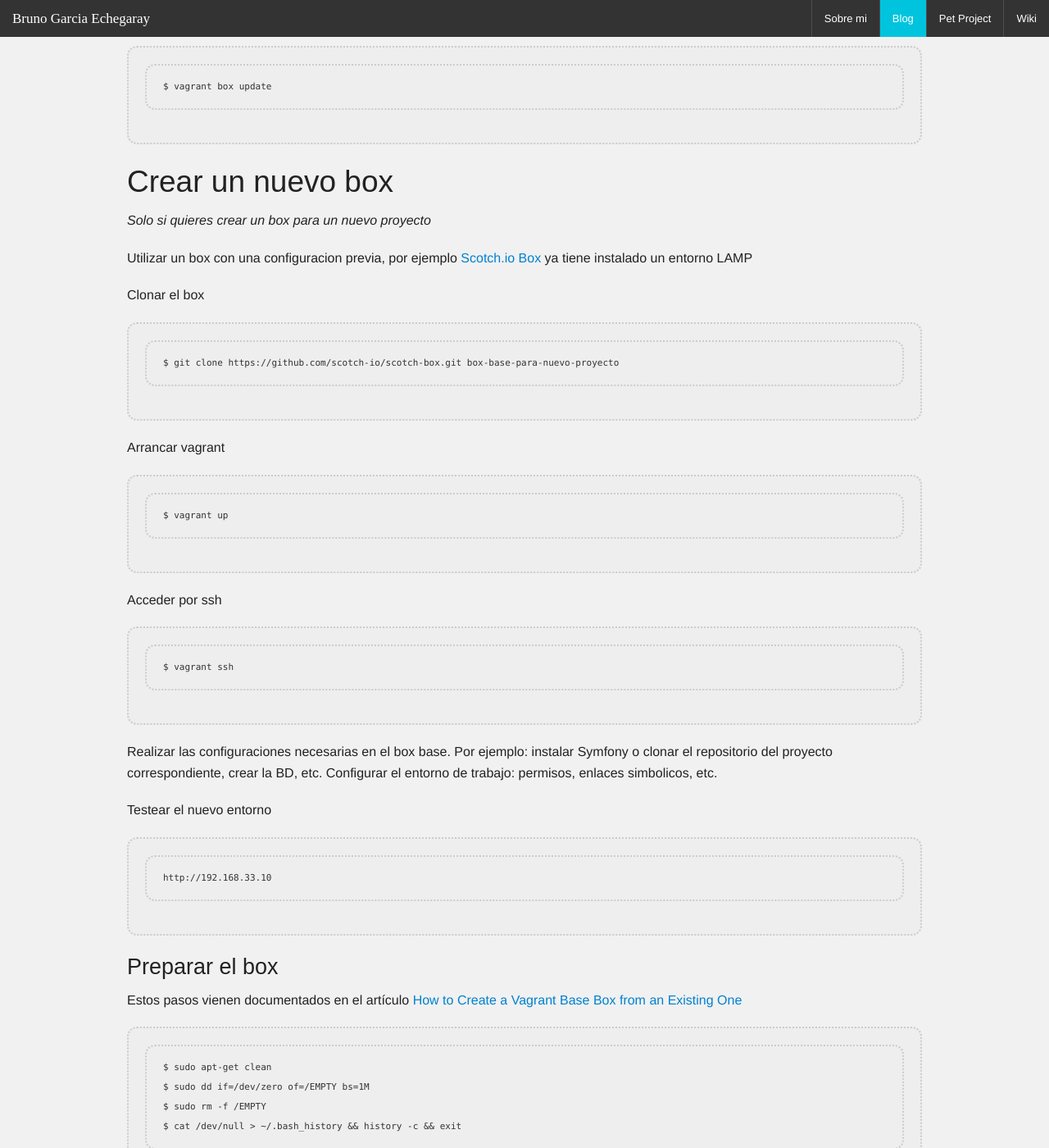
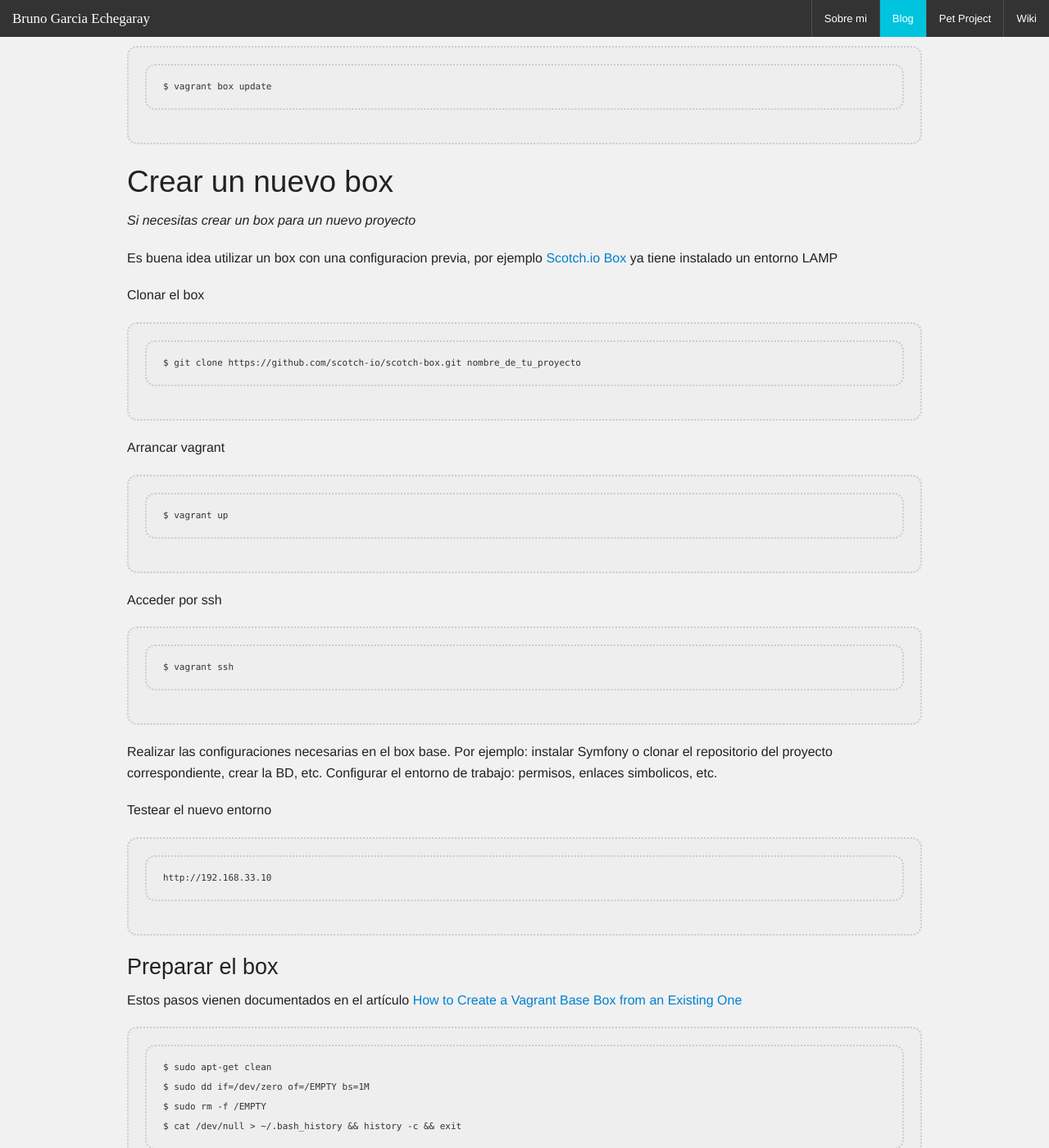
Before and after one commit to brunogarcia/portfolio-jekyll, a Jekyll site: the page built from _posts/2015-05-17-vagrant-arrancar-crear-publicar-box.markdown, in a window 1280 px wide and 1400 px high, scrolled down 2233 px. Shown: the whole window at 82% size. Built offline with Jekyll 4.4.1, drawn with Linux system fonts in a browser that asks for light colours; Markdown is read by kramdown in place of the engine named in the settings; some of the changed text lies outside the part shown.

Commit message:
Vagrant: arrancar, crear y publicar un box

```diff
--- a/_posts/2015-05-17-vagrant-arrancar-crear-publicar-box.markdown
+++ b/_posts/2015-05-17-vagrant-arrancar-crear-publicar-box.markdown
@@ -20,9 +20,9 @@
 
 ## Instalar el entorno
 
-Para arrancar un box en local con Vagrant es necesario tener instalado [Vagrant](https://www.vagrantup.com/downloads.html) y [Virtualbox](https://www.virtualbox.org/wiki/Downloads).
+Para utilizar Vagrant en local es necesario tener instalado [Vagrant](https://www.vagrantup.com/downloads.html) y [Virtualbox](https://www.virtualbox.org/wiki/Downloads).
 
-## Comando basicos de Vagrant
+## Comando básicos de Vagrant
 
 Arrancar vagrant
 
@@ -32,13 +32,13 @@
 
     $ vagrant halt
 
-Acceder por ssh
+Acceder por ssh al box
 
     $ vagrant ssh
 
 ## Arrancar un box privado
 
-_Si quieres utilizar un box privado alojado en Atlas_
+_Si necesitas utilizar un box privado alojado en Atlas_
 
 Primero debes de darte de alta en [Atlas](https://atlas.hashicorp.com/). Seguidamente debes pedir permisos de View, Write o Admin al creador del box. Además el dueño del box debe publicarlo para que sea visible.
 
@@ -62,13 +62,13 @@
 
 ## Crear un nuevo box
 
-_Solo si quieres crear un box para un nuevo proyecto_
+_Si necesitas crear un box para un nuevo proyecto_
 
-Utilizar un box con una configuracion previa, por ejemplo [Scotch.io Box](https://box.scotch.io/) ya tiene instalado un entorno LAMP
+Es buena idea utilizar un box con una configuracion previa, por ejemplo [Scotch.io Box](https://box.scotch.io/) ya tiene instalado un entorno LAMP
 
 Clonar el box
 
-    $ git clone https://github.com/scotch-io/scotch-box.git box-base-para-nuevo-proyecto
+    $ git clone https://github.com/scotch-io/scotch-box.git nombre_de_tu_proyecto
 
 Arrancar vagrant
 
@@ -96,20 +96,20 @@
 
     $ cat /dev/null > ~/.bash_history && history -c && exit
 
-Antes de seguir con los siguientes pasos debes salir del entorno virtual y suspender Vagrant
+Para seguir con los siguientes pasos antes debes salir del entorno virtual y suspender Vagrant
 
     $ exit
-    $ vagrant suspend
+    $ vagrant halt
 
 Ahora ya puedes empaquetar el nuevo box
 
-    $ vagrant package --output nuevo_proyecto.box
+    $ vagrant package --output mi_nuevo_proyecto.box
 
 Este nuevo box ya lo podemos compartir a través de [Atlas](https://atlas.hashicorp.com/)
 
 ## Compartir un box privado
 
-_Solo si quieres compartir un box nuevo_
+_Si necesitas compartir un nuevo box_
 
 Darse de alta en [Atlas](https://atlas.hashicorp.com/)
 
```
Also changed, not shown: 2 other files.
